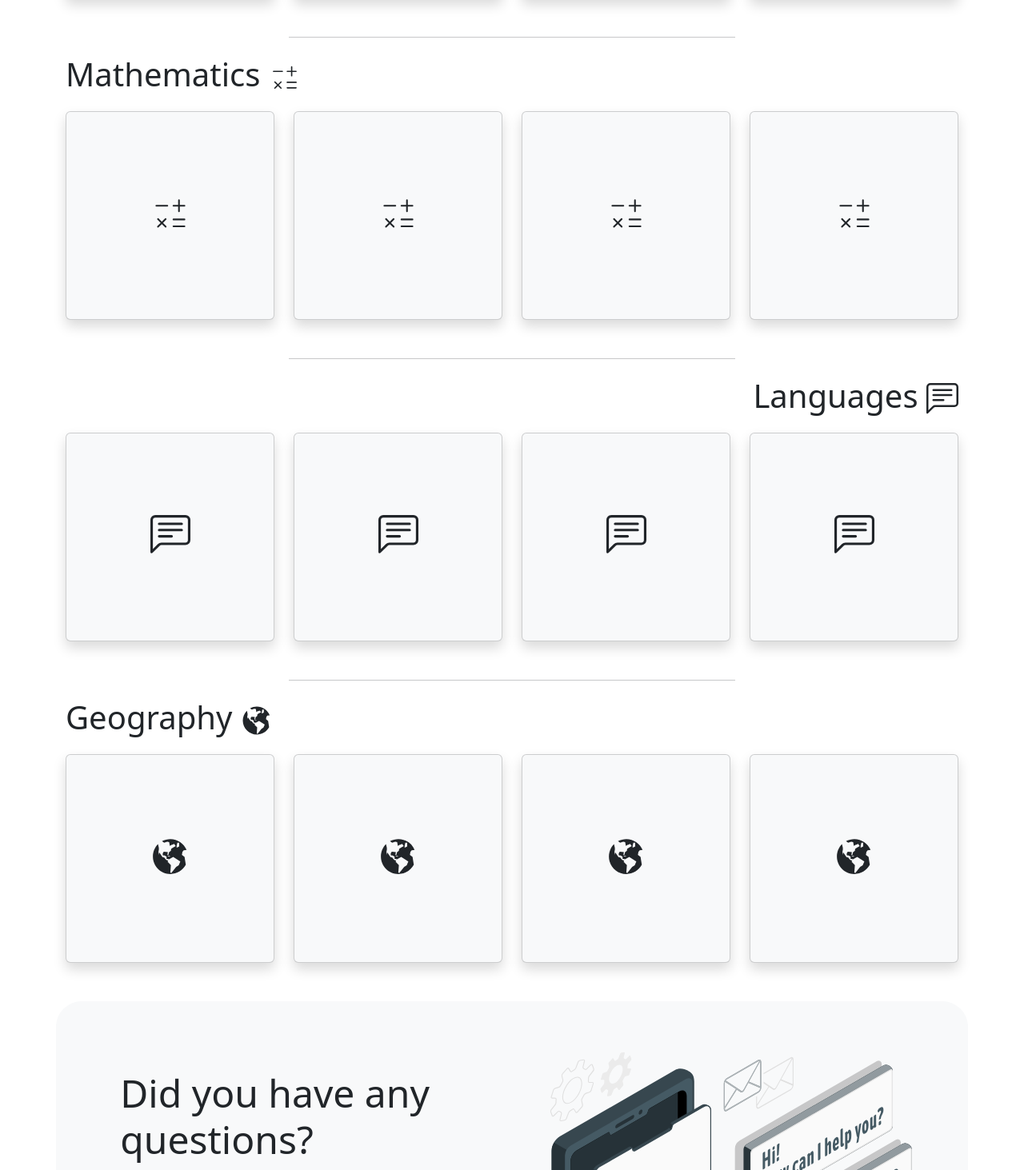
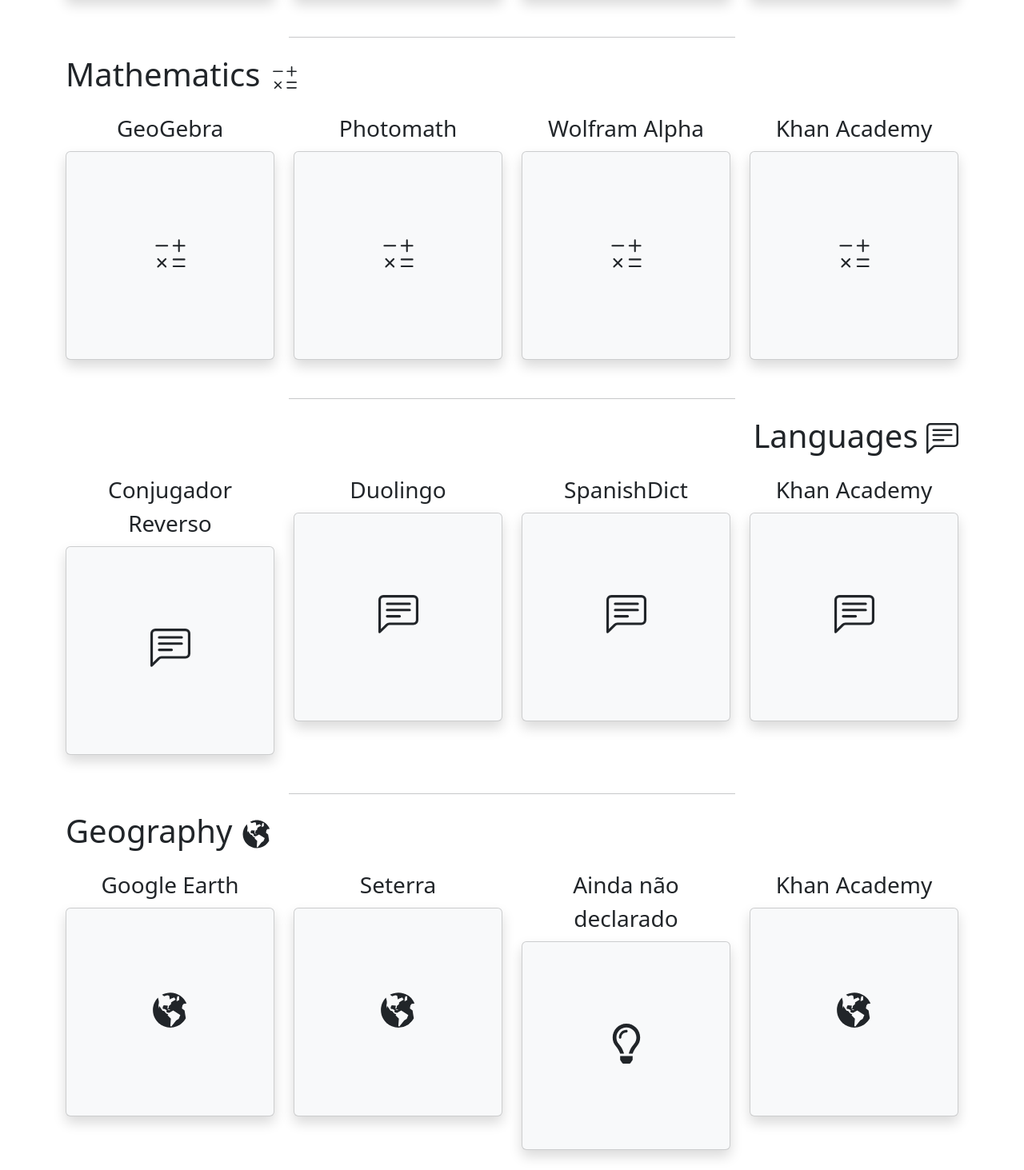
Before and after one commit to Juliowk/Tools-for-Students-TFS, a React (Vite) app in the folder frontend/: page / in a window 1280 px wide. Shown: the part 1007-2470 px from the top of the page at 80% size. Built offline with nearby package versions, Linux system fonts and the light colour scheme.

Commit message:
feat: Adding the title and link of each tool

```diff
--- a/frontend/src/components/Index/ToolsComponent/desktop.tsx
+++ b/frontend/src/components/Index/ToolsComponent/desktop.tsx
@@ -1,6 +1,7 @@
 import { Card, Col, Row } from "react-bootstrap";
 import { BsChatLeftText, BsClockHistory } from "react-icons/bs";
 import { CiCalculator2 } from "react-icons/ci";
+import { FaRegLightbulb } from "react-icons/fa";
 import { GiEarthAmerica } from "react-icons/gi";
 
 const Desktop = () => {
@@ -31,8 +32,14 @@
         Mathematics <CiCalculator2 />
       </p>
       <Row xs={1} md={4} className="g-4">
-        {Array.from({ length: 4 }).map((_, idx) => (
-          <Col key={idx}>
+        <a
+          href="https://www.geogebra.org/calculator"
+          target="_blank"
+          className="link-dark link-underline link-underline-opacity-0"
+        >
+          <p className="fs-3 text-center mb-2">GeoGebra</p>
+
+          <Col>
             <div className="ratio ratio-1x1">
               <Card className="bg-body-tertiary shadow">
                 <Card.Body className="d-flex flex-column justify-content-center align-items-center">
@@ -43,7 +50,67 @@
               </Card>
             </div>
           </Col>
-        ))}
+        </a>
+
+        <a
+          href="https://photomath.com/"
+          target="_blank"
+          className="link-dark link-underline link-underline-opacity-0"
+        >
+          <p className="fs-3 text-center mb-2">Photomath</p>
+
+          <Col>
+            <div className="ratio ratio-1x1">
+              <Card className="bg-body-tertiary shadow">
+                <Card.Body className="d-flex flex-column justify-content-center align-items-center">
+                  <Card.Title className="fs-1">
+                    <CiCalculator2 size={50} />
+                  </Card.Title>
+                </Card.Body>
+              </Card>
+            </div>
+          </Col>
+        </a>
+
+        <a
+          href="https://www.wolframalpha.com/"
+          target="_blank"
+          className="link-dark link-underline link-underline-opacity-0"
+        >
+          <p className="fs-3 text-center mb-2">Wolfram Alpha</p>
+
+          <Col>
+            <div className="ratio ratio-1x1">
+              <Card className="bg-body-tertiary shadow">
+                <Card.Body className="d-flex flex-column justify-content-center align-items-center text-center">
+                  <Card.Title className="fs-1">
+                    <CiCalculator2 size={50} />
+                  </Card.Title>
+                </Card.Body>
+              </Card>
+            </div>
+          </Col>
+        </a>
+
+        <a
+          href="https://pt.khanacademy.org/"
+          target="_blank"
+          className="link-dark link-underline link-underline-opacity-0"
+        >
+          <p className="fs-3 text-center mb-2">Khan Academy</p>
+
+          <Col>
+            <div className="ratio ratio-1x1">
+              <Card className="bg-body-tertiary shadow">
+                <Card.Body className="d-flex flex-column justify-content-center align-items-center">
+                  <Card.Title className="fs-1">
+                    <CiCalculator2 size={50} />{" "}
+                  </Card.Title>
+                </Card.Body>
+              </Card>
+            </div>
+          </Col>
+        </a>
       </Row>
 
       <hr className="w-50 mx-auto mt-5" />
@@ -52,11 +119,17 @@
         Languages <BsChatLeftText />
       </p>
       <Row xs={1} md={4} className="g-4">
-        {Array.from({ length: 4 }).map((_, idx) => (
-          <Col key={idx}>
+        <a
+          href="https://conjugacao.reverso.net/conjugacao-portugues.html"
+          target="_blank"
+          className="link-dark link-underline link-underline-opacity-0"
+        >
+          <p className="fs-3 text-center mb-2">Conjugador Reverso</p>
+
+          <Col>
             <div className="ratio ratio-1x1">
               <Card className="bg-body-tertiary shadow">
-                <Card.Body className="d-flex flex-column justify-content-center align-items-center">
+                <Card.Body className="d-flex flex-column justify-content-center align-items-center text-center">
                   <Card.Title className="fs-1">
                     <BsChatLeftText size={50} />
                   </Card.Title>
@@ -64,7 +137,67 @@
               </Card>
             </div>
           </Col>
-        ))}
+        </a>
+
+        <a
+          href="https://pt.duolingo.com/"
+          target="_blank"
+          className="link-dark link-underline link-underline-opacity-0"
+        >
+          <p className="fs-3 text-center mb-2">Duolingo</p>
+
+          <Col>
+            <div className="ratio ratio-1x1">
+              <Card className="bg-body-tertiary shadow">
+                <Card.Body className="d-flex flex-column justify-content-center align-items-center text-center">
+                  <Card.Title className="fs-1">
+                    <BsChatLeftText size={50} />{" "}
+                  </Card.Title>
+                </Card.Body>
+              </Card>
+            </div>
+          </Col>
+        </a>
+
+        <a
+          href="https://www.spanishdict.com/"
+          target="_blank"
+          className="link-dark link-underline link-underline-opacity-0"
+        >
+          <p className="fs-3 text-center mb-2">SpanishDict</p>
+
+          <Col>
+            <div className="ratio ratio-1x1">
+              <Card className="bg-body-tertiary shadow">
+                <Card.Body className="d-flex flex-column justify-content-center align-items-center text-center">
+                  <Card.Title className="fs-1">
+                    <BsChatLeftText size={50} />{" "}
+                  </Card.Title>
+                </Card.Body>
+              </Card>
+            </div>
+          </Col>
+        </a>
+
+        <a
+          href="https://pt.khanacademy.org/"
+          target="_blank"
+          className="link-dark link-underline link-underline-opacity-0"
+        >
+          <p className="fs-3 text-center mb-2">Khan Academy</p>
+
+          <Col>
+            <div className="ratio ratio-1x1">
+              <Card className="bg-body-tertiary shadow">
+                <Card.Body className="d-flex flex-column justify-content-center align-items-center">
+                  <Card.Title className="fs-1">
+                    <BsChatLeftText size={50} />{" "}
+                  </Card.Title>
+                </Card.Body>
+              </Card>
+            </div>
+          </Col>
+        </a>
       </Row>
 
       <hr className="w-50 mx-auto mt-5" />
@@ -73,11 +206,17 @@
         Geography <GiEarthAmerica />
       </p>
       <Row xs={1} md={4} className="g-4">
-        {Array.from({ length: 4 }).map((_, idx) => (
-          <Col key={idx}>
+        <a
+          href="https://www.google.com.br/earth/"
+          target="_blank"
+          className="link-dark link-underline link-underline-opacity-0"
+        >
+          <p className="fs-3 text-center mb-2">Google Earth</p>
+
+          <Col>
             <div className="ratio ratio-1x1">
               <Card className="bg-body-tertiary shadow">
-                <Card.Body className="d-flex flex-column justify-content-center align-items-center">
+                <Card.Body className="d-flex flex-column justify-content-center align-items-center text-center">
                   <Card.Title className="fs-1">
                     <GiEarthAmerica size={50} />
                   </Card.Title>
@@ -85,7 +224,63 @@
               </Card>
             </div>
           </Col>
-        ))}
+        </a>
+
+        <a
+          href="https://www.seterra.com/"
+          target="_blank"
+          className="link-dark link-underline link-underline-opacity-0"
+        >
+          <p className="fs-3 text-center mb-2">Seterra</p>
+
+          <Col>
+            <div className="ratio ratio-1x1">
+              <Card className="bg-body-tertiary shadow">
+                <Card.Body className="d-flex flex-column justify-content-center align-items-center text-center">
+                  <Card.Title className="fs-1">
+                    <GiEarthAmerica size={50} />
+                  </Card.Title>
+                </Card.Body>
+              </Card>
+            </div>
+          </Col>
+        </a>
+
+        <a className="link-dark link-underline link-underline-opacity-0">
+          <p className="fs-3 text-center mb-2">Ainda não declarado</p>
+
+          <Col>
+            <div className="ratio ratio-1x1">
+              <Card className="bg-body-tertiary shadow">
+                <Card.Body className="d-flex flex-column justify-content-center align-items-center text-center">
+                  <Card.Title className="fs-1">
+                    <FaRegLightbulb size={50} />
+                  </Card.Title>
+                </Card.Body>
+              </Card>
+            </div>
+          </Col>
+        </a>
+
+        <a
+          href="https://pt.khanacademy.org/"
+          target="_blank"
+          className="link-dark link-underline link-underline-opacity-0"
+        >
+          <p className="fs-3 text-center mb-2">Khan Academy</p>
+
+          <Col>
+            <div className="ratio ratio-1x1">
+              <Card className="bg-body-tertiary shadow">
+                <Card.Body className="d-flex flex-column justify-content-center align-items-center">
+                  <Card.Title className="fs-1">
+                    <GiEarthAmerica size={50} />{" "}
+                  </Card.Title>
+                </Card.Body>
+              </Card>
+            </div>
+          </Col>
+        </a>
       </Row>
     </>
   );
```
